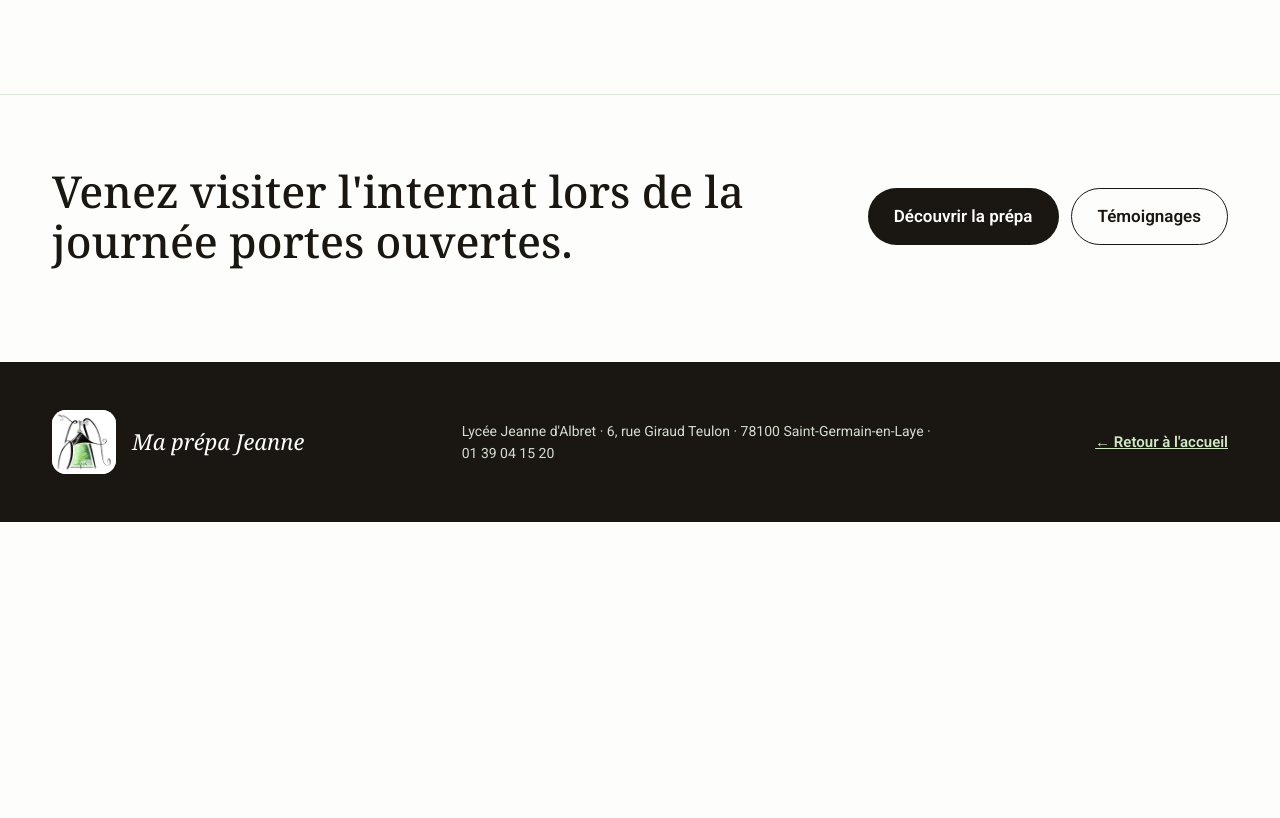
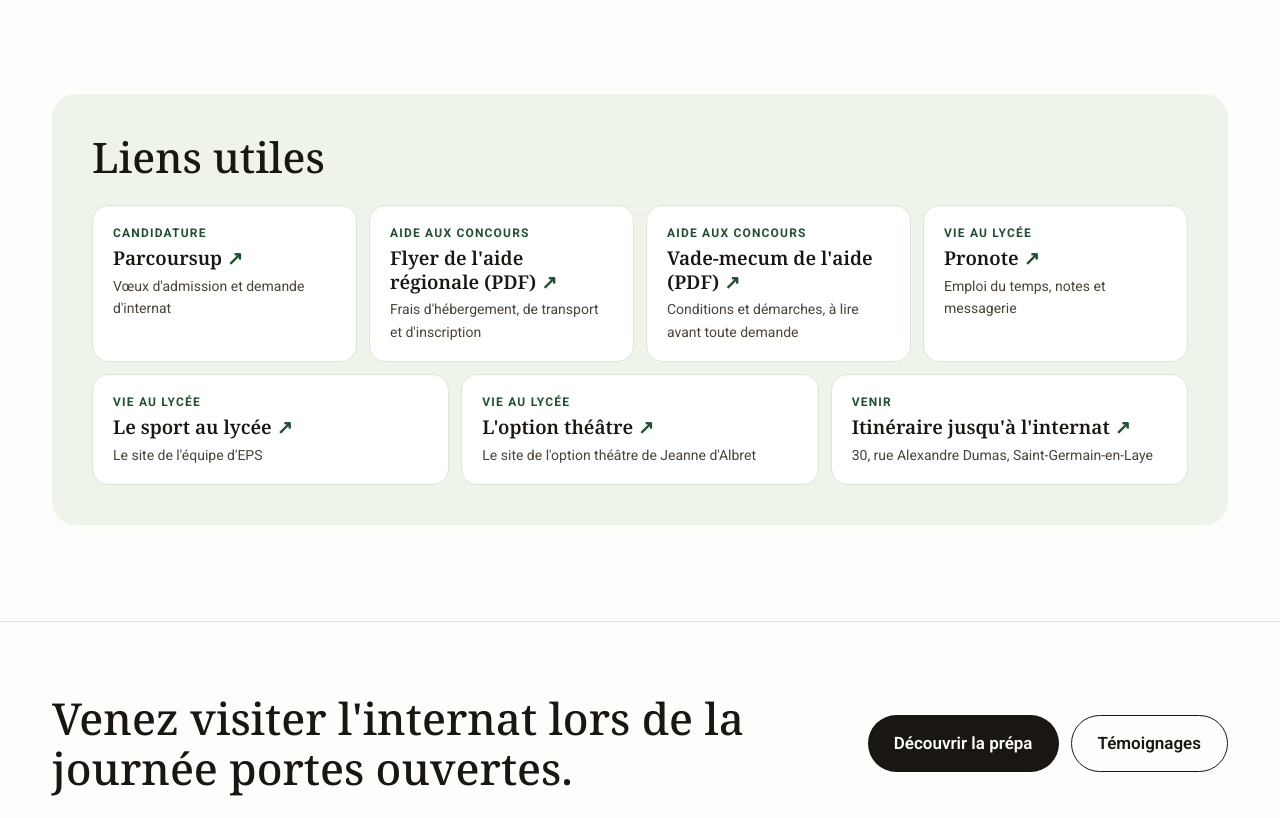
Before and after one commit to MasterKarin99/jda-cpge-litteraires, a plain HTML site: page internat.html in a window 1280 px wide. Shown: the part 2731-3549 px from the top of the page. Before the commit the page ends 3253 px from the top, so only its background shows below. Drawn offline with Linux system fonts and the light colour scheme.

Commit message:
Internat : section Liens utiles
Parcoursup, flyer et vade-mecum de l'aide régionale aux frais de concours
(PDF hébergés dans assets/docs), Pronote, site EPS, option théâtre,
itinéraire vers l'internat.

Co-Authored-By: Claude Opus 5.5 <noreply@anthropic.com>
Claude-Session: https://claude.ai/code/session_01MuZZk3d7t38LAa8eTkq9JZ

```diff
--- a/internat.html
+++ b/internat.html
@@ -157,6 +157,51 @@ a{color:#1F5130}a:hover{color:#143820}
 <p style="margin: 0; color: #3D372D">Un dispositif prend en charge une partie des frais d'hébergement, de transport et d'inscription aux concours des étudiants de CPGE.</p>
 <p style="margin: 0; color: #3D372D">Il est réservé aux familles dont le quotient familial annuel est inférieur ou égal à 10 140 € (revenu fiscal de référence divisé par le nombre de parts du foyer).</p>
 <p style="margin: 0; color: #3D372D">Renseignements : Mme Abos, <a href="mailto:caroline.abos@ac-versailles.fr">caroline.abos@ac-versailles.fr</a></p>
+<a href="#liens" style="font-weight: 600; padding: 6px 0">Flyer et vade-mecum de l'aide ↓</a>
+</div>
+</section>
+
+<!-- LIENS UTILES -->
+<section id="liens" style="max-width: 1240px; margin: 0 auto; padding: 0 32px 96px">
+<div style="background: #EEF4EA; border-radius: 24px; padding: 40px; display: flex; flex-direction: column; gap: 24px">
+<h2 style="margin: 0; font-family: 'Noto Serif', serif; font-weight: 500; font-size: clamp(30px, 3.6vw, 42px); line-height: 1.1">Liens utiles</h2>
+<div style="display: flex; flex-wrap: wrap; gap: 12px">
+<a href="https://www.parcoursup.fr" target="_blank" rel="noopener" style="flex: 1 1 260px; text-decoration: none; color: #1A1712; background: #FFFFFF; border: 1px solid #DCE6D6; border-radius: 16px; padding: 18px 20px; display: flex; flex-direction: column; gap: 4px">
+<span style="font-size: 12px; font-weight: 700; letter-spacing: 0.1em; text-transform: uppercase; color: #1F5130">Candidature</span>
+<span style="font-family: 'Noto Serif', serif; font-size: 19px; font-weight: 600; line-height: 1.25">Parcoursup <span aria-hidden="true" style="color: #1F5130">↗</span></span>
+<span style="font-size: 14px; color: #4A4438">Vœux d'admission et demande d'internat</span>
+</a>
+<a href="assets/docs/flyer-aide-concours-cpge-2025-2026.pdf" target="_blank" rel="noopener" style="flex: 1 1 260px; text-decoration: none; color: #1A1712; background: #FFFFFF; border: 1px solid #DCE6D6; border-radius: 16px; padding: 18px 20px; display: flex; flex-direction: column; gap: 4px">
+<span style="font-size: 12px; font-weight: 700; letter-spacing: 0.1em; text-transform: uppercase; color: #1F5130">Aide aux concours</span>
+<span style="font-family: 'Noto Serif', serif; font-size: 19px; font-weight: 600; line-height: 1.25">Flyer de l'aide régionale (PDF) <span aria-hidden="true" style="color: #1F5130">↗</span></span>
+<span style="font-size: 14px; color: #4A4438">Frais d'hébergement, de transport et d'inscription</span>
+</a>
+<a href="assets/docs/vade-mecum-aide-concours-cpge.pdf" target="_blank" rel="noopener" style="flex: 1 1 260px; text-decoration: none; color: #1A1712; background: #FFFFFF; border: 1px solid #DCE6D6; border-radius: 16px; padding: 18px 20px; display: flex; flex-direction: column; gap: 4px">
+<span style="font-size: 12px; font-weight: 700; letter-spacing: 0.1em; text-transform: uppercase; color: #1F5130">Aide aux concours</span>
+<span style="font-family: 'Noto Serif', serif; font-size: 19px; font-weight: 600; line-height: 1.25">Vade-mecum de l'aide (PDF) <span aria-hidden="true" style="color: #1F5130">↗</span></span>
+<span style="font-size: 14px; color: #4A4438">Conditions et démarches, à lire avant toute demande</span>
+</a>
+<a href="https://0782132u.index-education.net/pronote/" target="_blank" rel="noopener" style="flex: 1 1 260px; text-decoration: none; color: #1A1712; background: #FFFFFF; border: 1px solid #DCE6D6; border-radius: 16px; padding: 18px 20px; display: flex; flex-direction: column; gap: 4px">
+<span style="font-size: 12px; font-weight: 700; letter-spacing: 0.1em; text-transform: uppercase; color: #1F5130">Vie au lycée</span>
+<span style="font-family: 'Noto Serif', serif; font-size: 19px; font-weight: 600; line-height: 1.25">Pronote <span aria-hidden="true" style="color: #1F5130">↗</span></span>
+<span style="font-size: 14px; color: #4A4438">Emploi du temps, notes et messagerie</span>
+</a>
+<a href="https://lyc-albret-st-germain-laye-eps.ac-versailles.fr/" target="_blank" rel="noopener" style="flex: 1 1 260px; text-decoration: none; color: #1A1712; background: #FFFFFF; border: 1px solid #DCE6D6; border-radius: 16px; padding: 18px 20px; display: flex; flex-direction: column; gap: 4px">
+<span style="font-size: 12px; font-weight: 700; letter-spacing: 0.1em; text-transform: uppercase; color: #1F5130">Vie au lycée</span>
+<span style="font-family: 'Noto Serif', serif; font-size: 19px; font-weight: 600; line-height: 1.25">Le sport au lycée <span aria-hidden="true" style="color: #1F5130">↗</span></span>
+<span style="font-size: 14px; color: #4A4438">Le site de l'équipe d'EPS</span>
+</a>
+<a href="https://optiontheatrejda.jimdo.com/" target="_blank" rel="noopener" style="flex: 1 1 260px; text-decoration: none; color: #1A1712; background: #FFFFFF; border: 1px solid #DCE6D6; border-radius: 16px; padding: 18px 20px; display: flex; flex-direction: column; gap: 4px">
+<span style="font-size: 12px; font-weight: 700; letter-spacing: 0.1em; text-transform: uppercase; color: #1F5130">Vie au lycée</span>
+<span style="font-family: 'Noto Serif', serif; font-size: 19px; font-weight: 600; line-height: 1.25">L'option théâtre <span aria-hidden="true" style="color: #1F5130">↗</span></span>
+<span style="font-size: 14px; color: #4A4438">Le site de l'option théâtre de Jeanne d'Albret</span>
+</a>
+<a href="https://www.google.com/maps/search/?api=1&amp;query=30+rue+Alexandre+Dumas+78100+Saint-Germain-en-Laye" target="_blank" rel="noopener" style="flex: 1 1 260px; text-decoration: none; color: #1A1712; background: #FFFFFF; border: 1px solid #DCE6D6; border-radius: 16px; padding: 18px 20px; display: flex; flex-direction: column; gap: 4px">
+<span style="font-size: 12px; font-weight: 700; letter-spacing: 0.1em; text-transform: uppercase; color: #1F5130">Venir</span>
+<span style="font-family: 'Noto Serif', serif; font-size: 19px; font-weight: 600; line-height: 1.25">Itinéraire jusqu'à l'internat <span aria-hidden="true" style="color: #1F5130">↗</span></span>
+<span style="font-size: 14px; color: #4A4438">30, rue Alexandre Dumas, Saint-Germain-en-Laye</span>
+</a>
+</div>
 </div>
 </section>
 
```
Also changed, not shown: 2 other files.
